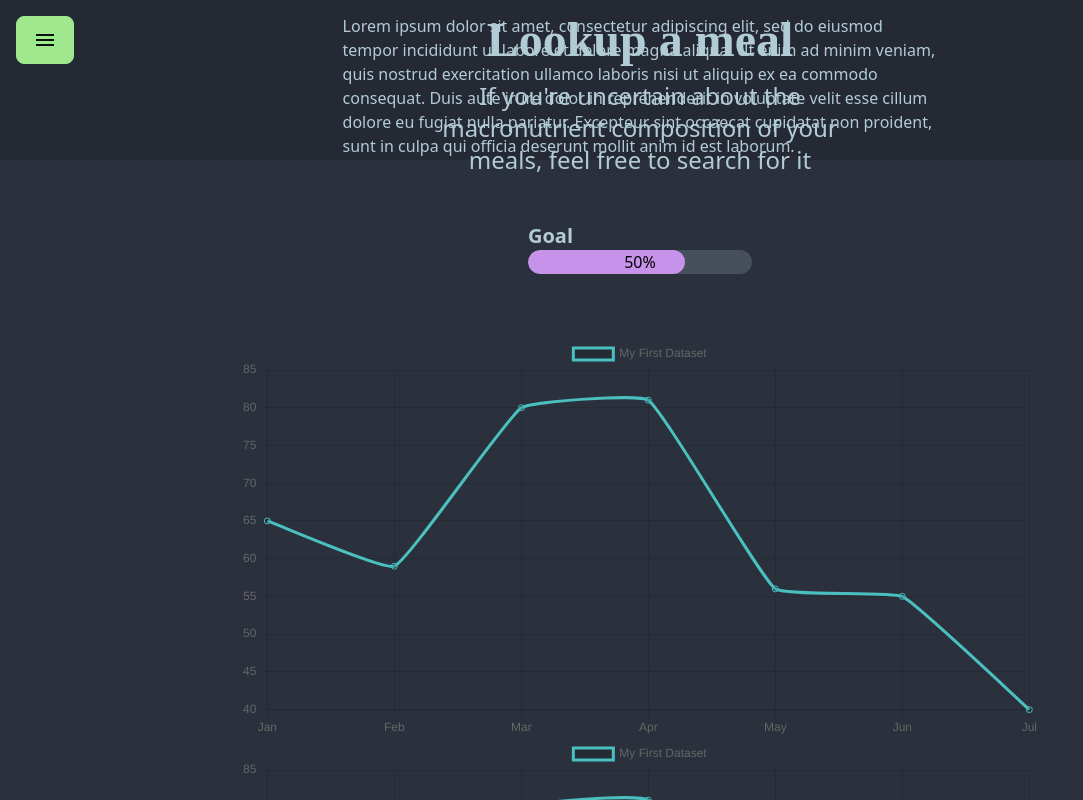
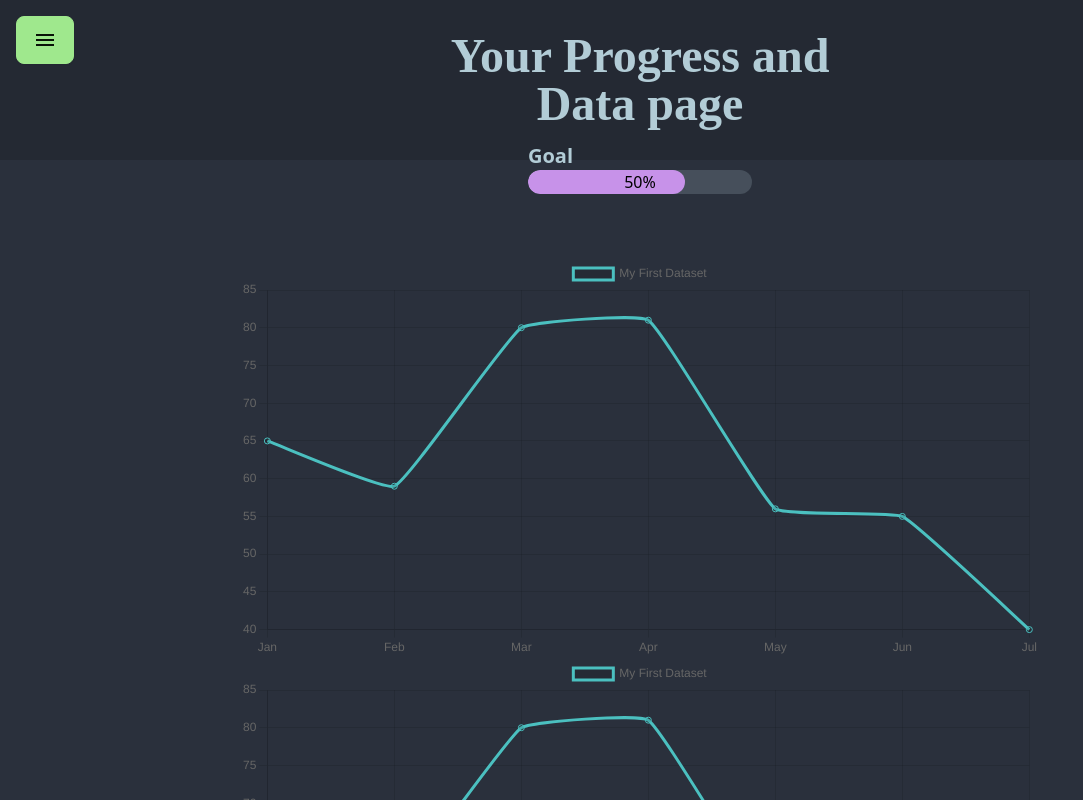
Before and after one commit to arimartell/CapstoneProject, a React (Vite) app in the folder frontend/: page /graph in a window 1280 px wide. Shown: the top 800 px of the page, without its empty margins (0-1083 px from the left). Built offline with nearby package versions, Linux system fonts and the light colour scheme; a web font is replaced by a local one.

Commit message:
CSS styling changes

```diff
--- a/frontend/package.json
+++ b/frontend/package.json
@@ -10,6 +10,7 @@
     "format": "prettier . --write --ignore-unknown"
   },
   "dependencies": {
+    "chart.js": "^4.4.2",
     "framer-motion": "^11.0.22",
     "localforage": "^1.10.0",
     "match-sorter": "^6.3.4",
--- a/frontend/src/routes/graph.jsx
+++ b/frontend/src/routes/graph.jsx
@@ -29,28 +29,15 @@ export default function Graph() {
         <div className="hero bg-base-200 min-h-[20vh]">
           <div className="hero-content text-center">
             <div className="max-w-md">
-              <div className="text-5xl font-bold shingo">Lookup a meal</div>
-              <p className="py-4 text-2xl">
-                If you're uncertain about the macronutrient composition of your
-                meals, feel free to search for it
-              </p>
+              <div className="text-5xl font-bold shingo">Your Progress and Data page</div>
             </div>
           </div>
         </div>
 
         <section class="size-full px-12 flex justify-center items-center flex-col space-y-16 py-4">
-          <article className="max-w-prose">
-            Lorem ipsum dolor sit amet, consectetur adipiscing elit, sed do
-            eiusmod tempor incididunt ut labore et dolore magna aliqua. Ut enim
-            ad minim veniam, quis nostrud exercitation ullamco laboris nisi ut
-            aliquip ex ea commodo consequat. Duis aute irure dolor in
-            reprehenderit in voluptate velit esse cillum dolore eu fugiat nulla
-            pariatur. Excepteur sint occaecat cupidatat non proident, sunt in
-            culpa qui officia deserunt mollit anim id est laborum.
-          </article>
 
           <div>
-            <p className="text-xl font-bold">Goal</p>
+            <p className="mt-12 text-xl font-bold">Goal</p>
             <div className="relative flex justify-center items-center">
               <progress
                 class="progress progress-accent w-56 h-6"
--- a/frontend/src/routes/lookup.jsx
+++ b/frontend/src/routes/lookup.jsx
@@ -16,8 +16,7 @@ export default function Lookup() {
             <div className="max-w-md">
               <div className="text-5xl font-bold shingo">Lookup a meal</div>
               <p className="py-4 text-2xl">
-                If you're uncertain about the macronutrient composition of your
-                meals, feel free to search for it
+              Feel free to search for a food's Macros
               </p>
             </div>
           </div>
@@ -27,7 +26,7 @@ export default function Lookup() {
           action="/login"
           className="flex size-full flex-col justify-start px-8 mt-48 items-center space-y-4 max-w-md"
         >
-          <label className="input input-bordered flex items-center gap-2">
+          <label className="input input-bordered flex items-center gap-2 w-full">
             <input
               className="grow"
               type="text"
```
Also changed, not shown: 1 other file (tests, documents, lock files or other folders).
